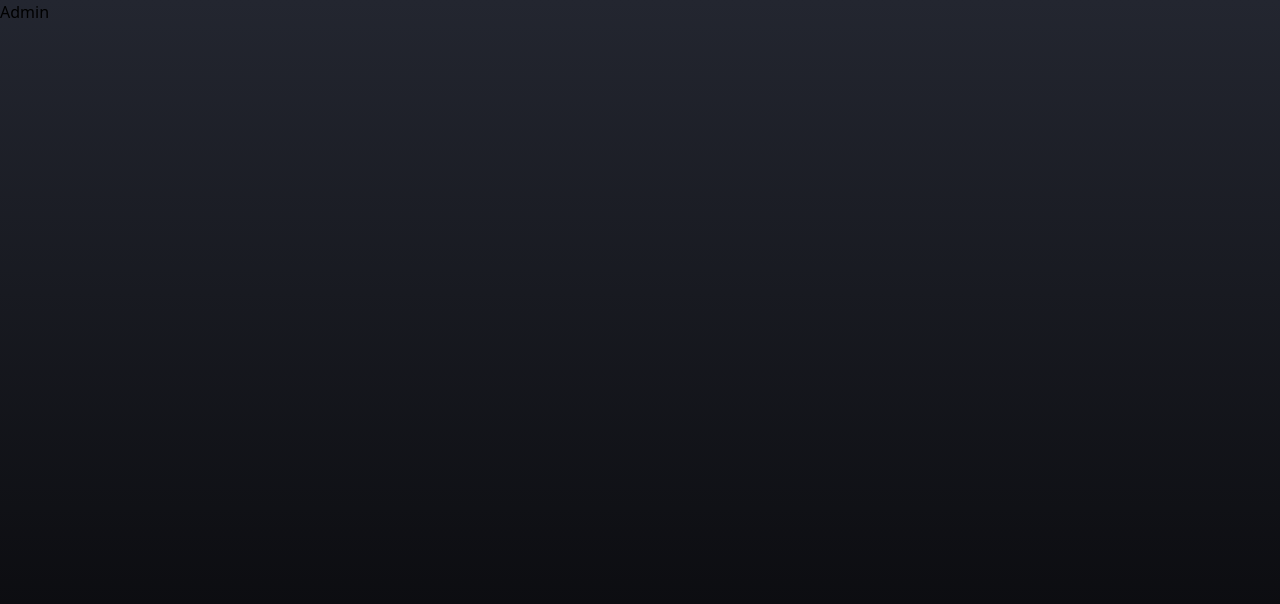
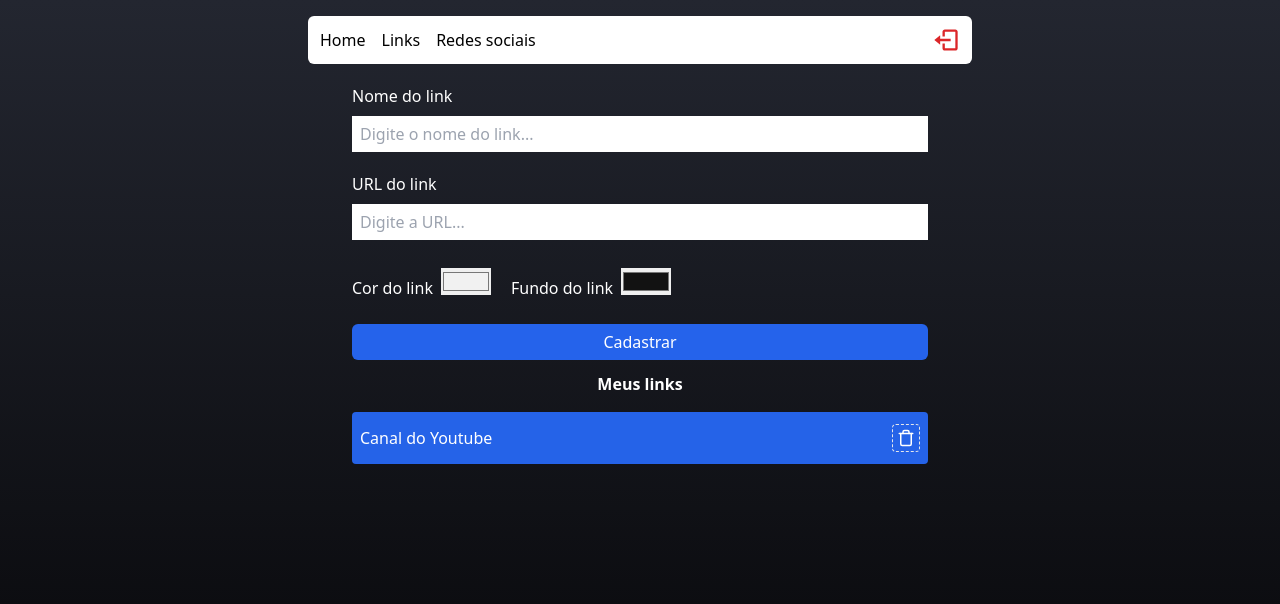
Before and after one commit to felipe-rodolfo/linktree, a React (Vite) app: page /admin in a window 1280 px wide. Shown: the top 604 px of the page. Built offline with nearby package versions, Linux system fonts and the light colour scheme; no server answers; sample sign-in values are in the browser's storage.

Commit message:
database registration

```diff
--- a/package.json
+++ b/package.json
@@ -10,6 +10,7 @@
     "preview": "vite preview"
   },
   "dependencies": {
+    "firebase": "^10.6.0",
     "localforage": "^1.10.0",
     "match-sorter": "^6.3.1",
     "react": "^18.2.0",
--- a/src/App.tsx
+++ b/src/App.tsx
@@ -3,6 +3,8 @@ import { Home } from "./pages/home";
 import { Login } from "./pages/login";
 import { Networks } from "./pages/networks";
 import { Admin } from "./pages/admin";
+import { Private } from "./routes/Private";
+
 
 const router = createBrowserRouter([
   {
@@ -15,11 +17,11 @@ const router = createBrowserRouter([
   },
   {
     path: '/admin',
-    element: <Admin />
+    element: <Private><Admin /></Private>
   },
   {
     path: '/admin/social',
-    element: <Networks />
+    element: <Private><Networks /></Private>
   },
 ])
 
--- /dev/null
+++ b/src/components/header/index.tsx
@@ -0,0 +1,33 @@
+import {BiLogOut} from 'react-icons/bi'
+import { Link } from 'react-router-dom';
+import { auth } from '../../services/firebaseConnection';
+import { signOut } from 'firebase/auth';
+
+export function Header(){
+
+async function handleLogout(){
+  await signOut(auth);
+}
+
+  return (
+    <header className='w-full max-w-2xl mt-4 px-1'>
+      <nav className='w-full bg-white h-12 flex items-center justify-between rounded-md px-3'>
+        <div className='flex gap-4 font-medium'>
+          <Link to="/">
+            Home
+          </Link>
+          <Link to="/admin/">
+            Links
+          </Link>
+          <Link to="/admin/social">
+            Redes sociais
+          </Link>
+        </div>
+
+        <button onClick={handleLogout}>
+            <BiLogOut size={28} color="#db2629" />
+          </button>
+      </nav>
+    </header>
+  )
+}
--- /dev/null
+++ b/src/components/input/index.tsx
@@ -0,0 +1,14 @@
+import { InputHTMLAttributes } from "react";
+
+interface InputProps extends InputHTMLAttributes<HTMLInputElement> {
+
+}
+
+export function Input(props: InputProps){
+  return (
+    <input
+      className="border-0 h-9 rounded-md- outline-none px-2 mb-3"
+      {...props}
+    />
+  )
+}
--- /dev/null
+++ b/src/components/social/index.tsx
@@ -0,0 +1,16 @@
+import { ReactNode } from "react"
+
+interface SocialProps {
+  url: string,
+  children: ReactNode
+}
+
+export function Social({url, children}: SocialProps){
+  return (
+    <a
+      href={url}
+      rel="noopener noreferrer"
+      target="_blank"
+    >{children}</a>
+  )
+}
--- a/src/pages/admin/index.tsx
+++ b/src/pages/admin/index.tsx
@@ -1,7 +1,121 @@
+import { FormEvent, useState } from "react";
+import { Header } from "../../components/header";
+import { Input } from "../../components/input";
+import {FiTrash} from 'react-icons/fi';
+import { db } from '../../services/firebaseConnection';
+import {
+  addDoc,
+  collection,
+  onSnapshot,
+  query,
+  orderBy,
+  doc,
+  deleteDoc
+} from 'firebase/firestore';
+
+
 export function Admin(){
+
+  const [nameInput, setnameInput] = useState("")
+  const [urlInput, setUrlInput] = useState("")
+  const [textColorInput, setTextColorInput] = useState("#f1f1f1")
+  const [backgroundColorInput, setBackgroundColorInput] = useState("#121212")
+
+  function handleRegister(e: FormEvent){
+    e.preventDefault();
+
+    if(nameInput === "" || urlInput === ""){
+      alert("Preencha todos os campos");
+      return;
+    }
+
+    addDoc(collection(db, 'links'), {
+      name: nameInput,
+      url: urlInput,
+      bg: backgroundColorInput,
+      color: textColorInput,
+      created: new Date()
+    })
+    .then(() => {
+      setnameInput("");
+      setUrlInput("");
+    })
+    .catch((error) => {
+      console.error("erro ao cadastrar: " + error);
+    })
+  }
+
   return (
-    <div>
-      Admin
+    <div className="flex items-center flex-col min-h-screen pb-7 px-2">
+      <Header />
+
+      <form className="flex flex-col mt-3 mb-3 w-full max-w-xl" onSubmit={handleRegister}>
+        <label className="text-white font-medium mt-2 mb-2" htmlFor="">Nome do link</label>
+        <Input
+          value={nameInput}
+          placeholder="Digite o nome do link..."
+          onChange={(e) => setnameInput(e.target.value)}
+        />
+
+        <label className="text-white font-medium mt-2 mb-2" htmlFor="">URL do link</label>
+        <Input
+          type="url"
+          value={urlInput}
+          placeholder="Digite a URL..."
+          onChange={(e) => setUrlInput(e.target.value)}
+        />
+
+        <section className="flex my-4 gap-5">
+          <div className="flex gap-2">
+            <label className="text-white font-medium mt-2 mb-2">Cor do link</label>
+            <input
+              type="color"
+              value={textColorInput}
+              onChange={(e) => {
+                setTextColorInput(e.target.value)
+              }}
+            />
+          </div>
+
+          <div className="flex gap-2">
+            <label className="text-white font-medium mt-2 mb-2">Fundo do link</label>
+            <input
+              type="color"
+              value={backgroundColorInput}
+              onChange={(e) => {
+                setBackgroundColorInput(e.target.value)
+              }}
+            />
+          </div>
+        </section>
+
+        {nameInput !== '' && (
+          <div className="flex items-center justify-start flex-col mb-7 p-1 border-gray-100/25 border rounded-md">
+          <label className="text-white font-medium mt-2 mb-3">Veja como está ficando</label>
+          <article
+            className="w-11/12 max-w-lg flex flex-col items-center justify-between bg-zinc-900 rounded px-1 py-3"
+            style={{marginBottom: 8, marginTop: 8, backgroundColor: backgroundColorInput}}
+          >
+            <p style={{color: textColorInput}}>{nameInput}</p>
+          </article>
+        </div>
+        )}
+
+        <button type="submit" className="bg-blue-600 h-9 rounded-md text-white font-medium gap-4 justify-center items-center">
+              Cadastrar
+        </button>
+      </form>
+
+      <h2 className="font-bold text-white mb-4 text-2x1">Meus links</h2>
+
+      <article className="flex items-center justify-between w-11/12 max-w-xl rounded py-3 px-2 mb-2 select-none"
+        style={{backgroundColor: "#2563e8", color: "#000"}}
+      >
+        <p className="text-white">Canal do Youtube</p>
+        <button
+          className="border border-dashed p-1 rounded"
+        ><FiTrash size={18} color="#FFF"/></button>
+      </article>
     </div>
   )
 }
--- a/src/pages/home/index.tsx
+++ b/src/pages/home/index.tsx
@@ -1,3 +1,6 @@
+import { Social } from "../../components/social";
+import {FaFacebook, FaInstagram, FaYoutube} from 'react-icons/fa'
+
 export function Home(){
   return (
     <div className="flex flex-col w-full py-4 items-center justify-center">
@@ -12,7 +15,15 @@ export function Home(){
         </section>
 
         <footer className="flex justify-center gap-3 my-4">
-
+          <Social url="https://facebook.com">
+            <FaFacebook size={35} color="#FFFF"/>
+          </Social>
+          <Social url="https://youtube.com">
+            <FaYoutube size={35} color="#FFFF"/>
+          </Social>
+          <Social url="https://instagram.com">
+            <FaInstagram size={35} color="#FFFF"/>
+          </Social>
         </footer>
       </main>
     </div>
--- a/src/pages/login/index.tsx
+++ b/src/pages/login/index.tsx
@@ -1,7 +1,65 @@
+import { Link, Navigate, useNavigate } from "react-router-dom";
+import { Input } from "../../components/input";
+import { FormEvent, useState } from "react";
+import { auth } from "../../services/firebaseConnection";
+import {signInWithEmailAndPassword} from 'firebase/auth'
+
+
 export function Login(){
+
+  const [email, setEmail] = useState("");
+  const [password, setPassword] = useState("");
+  const navigate = useNavigate();
+
+  function handleSubmit(e:FormEvent){
+    e.preventDefault();
+
+    if(email === '' || password === ''){
+      alert("Preencha todos os campos!");
+      return;
+    }
+
+    signInWithEmailAndPassword(auth, email, password)
+    .then(() => {
+      navigate("/admin", { replace: true})
+    })
+    .catch((error) => {
+      console.log("Erro ao fazer o login");
+      console.log(error);
+    })
+
+  }
+
   return (
-    <div>
-      Login
+    <div className="flex w-full h-screen justify-center items-center flex-col">
+      <Link to="/">
+        <h1 className="mt-11 text-white
+        mb-7 font-bold text-5xl">Dev <span className="bg-gradient-to-r from-yellow-500 to-orange-400 bg-clip-text text-transparent">Link</span>
+        </h1>
+      </Link>
+
+      <form onSubmit={handleSubmit} className="w-full max-w-xl flex flex-col px-2">
+        <Input
+          placeholder="Digite seu email..."
+          type="email"
+          value={email}
+          onChange={ (e) => setEmail(e.target.value) }
+        />
+
+        <Input
+          placeholder="*********"
+          type="password"
+          value={password}
+          onChange={ (e) => setPassword(e.target.value) }
+        />
+
+        <button
+          type="submit"
+          className="h-9 bg-blue-600 rounded border-0 text-lg font-medium text-white ">
+          Acessar
+        </button>
+      </form>
+
     </div>
   )
 }
--- /dev/null
+++ b/src/routes/Private.tsx
@@ -0,0 +1,47 @@
+import { ReactNode, useEffect, useState } from 'react';
+import { auth } from '../services/firebaseConnection';
+import { onAuthStateChanged } from 'firebase/auth';
+import { Navigate } from 'react-router-dom';
+
+interface PrivateProps {
+  children: ReactNode;
+}
+
+export function Private({children}: PrivateProps): any{
+
+  const [loading, setLoading] = useState(true);
+  const [signed, setSigned] = useState(false);
+
+  useEffect(() => {
+    const unsub = onAuthStateChanged(auth, (user) => {
+      if(user){
+
+        const userData = {
+          uid: user?.uid,
+          email: user?.email
+        }
+        localStorage.setItem("@reactlinks", JSON.stringify(userData))
+        setLoading(false)
+        setSigned(true)
+      } else {
+        setLoading(false)
+        setSigned(false)
+      }
+    })
+
+    return () => {
+      unsub();
+    }
+
+  }, [])
+
+  if(loading){
+    return <div>Carregando...</div>
+  }
+
+  if(!signed){
+    return <Navigate to="/login" />
+  }
+
+  return children;
+}
--- /dev/null
+++ b/src/services/firebaseConnection.ts
@@ -0,0 +1,18 @@
+import { initializeApp } from "firebase/app";
+import { getAuth } from "firebase/auth";
+import { getFirestore } from "firebase/firestore";
+
+const firebaseConfig = {
+  apiKey: "AIzaSyCLNH5UqXeKtNhx7bDAuXYCFru5fi5d2kw",
+  authDomain: "reactlinks-f95f0.firebaseapp.com",
+  projectId: "reactlinks-f95f0",
+  storageBucket: "reactlinks-f95f0.appspot.com",
+  messagingSenderId: "157048958458",
+  appId: "1:157048958458:web:895a5e8c1c90ab191a8843"
+};
+
+const app = initializeApp(firebaseConfig);
+const auth = getAuth(app);
+const db = getFirestore(app);
+
+export {app, auth, db}
```
Also changed, not shown: 1 other file (tests, documents, lock files or other folders).
